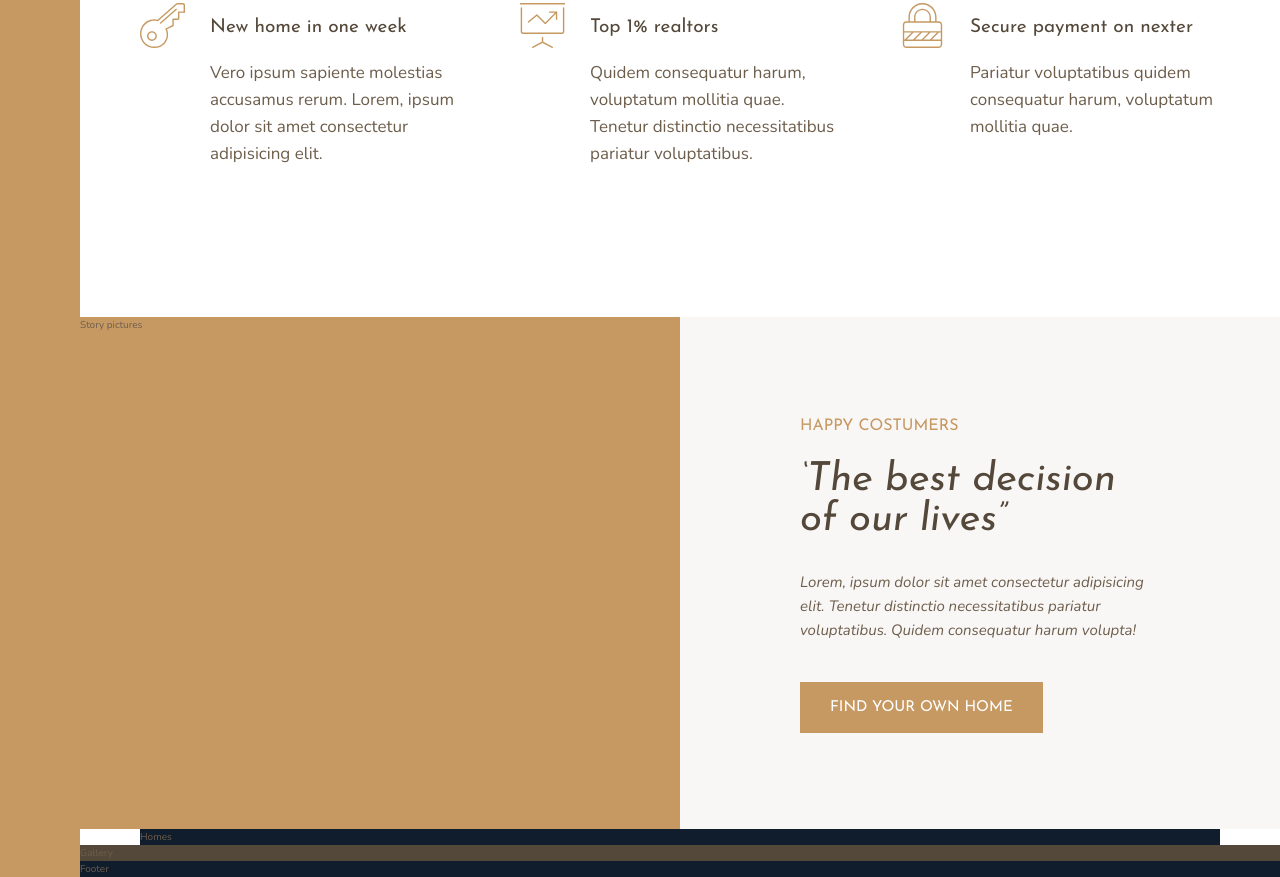
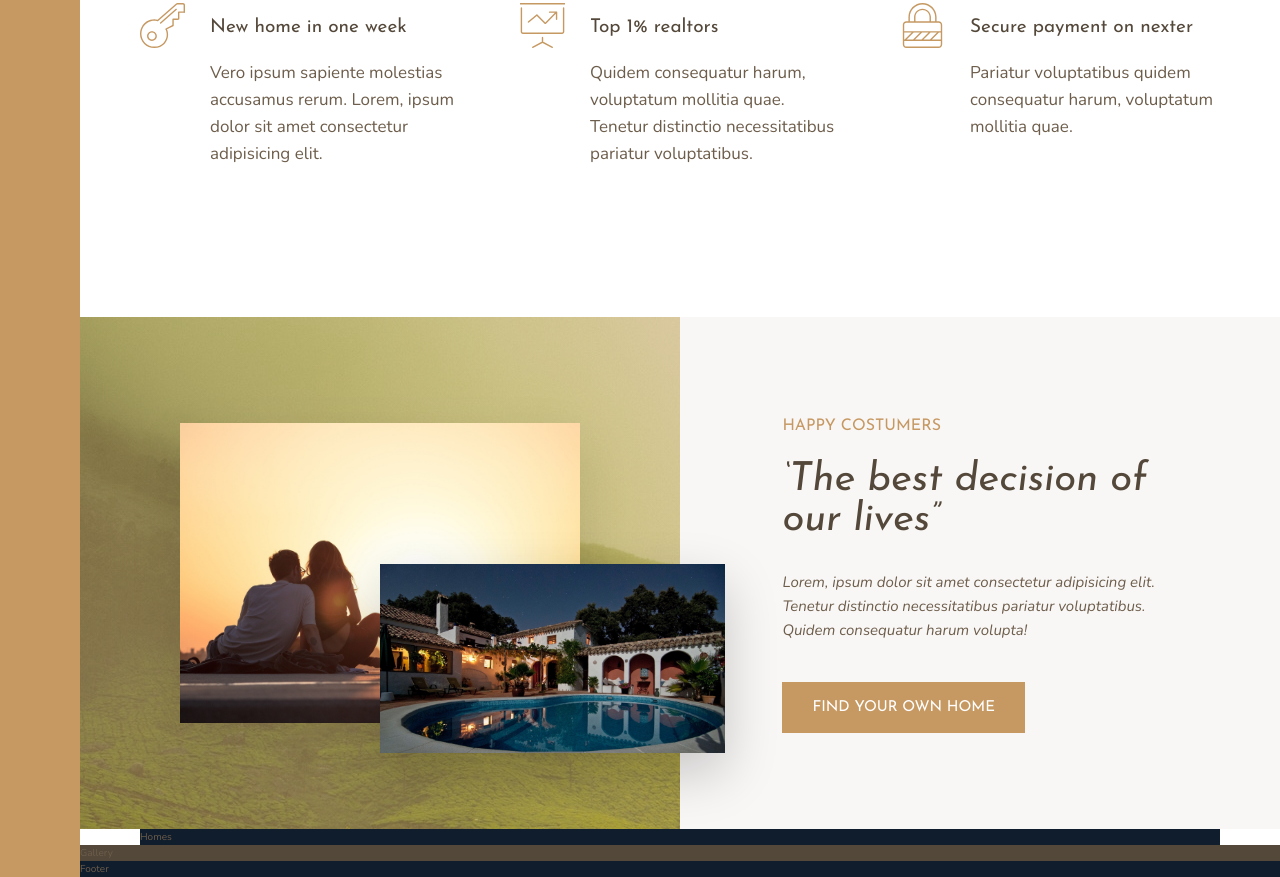
Before and after one commit to thiagocrux/nexter-landing-page, a website: page index.html in a window 1280 px wide. Shown: the part 991-1868 px from the top of the page. Drawn offline with nearby package versions, Linux system fonts and the light colour scheme.

Commit message:
After class 112 "Building the Story Section - Part 2"

```diff
--- a/index.html
+++ b/index.html
@@ -75,7 +75,8 @@
         </section>
 
         <div class="story__pictures">
-            Story pictures
+            <img src="img/story-1.jpeg" alt="Couple with new house" class="story__img--1">
+            <img src="img/story-2.jpeg" alt="New house" class="story__img--2">
         </div>
 
         <div class="story__content">
--- a/sass/_story.scss
+++ b/sass/_story.scss
@@ -2,13 +2,34 @@
     &__pictures {
         background-color: $color-primary;
         grid-column: full-start / col-end 4;
+        background-image: linear-gradient(rgba($color-primary, .5), rgba($color-primary, .5)), url(../img/back.jpg);
+
+        display: grid;
+        grid-template-rows: repeat(6, 1fr);
+        grid-template-columns: repeat(6, 1fr);
+        align-items: center;
+    }
+
+    &__img--1 {
+        width: 100%;
+        grid-row: 2 / 6;
+        grid-column: 2 / 6;
+        box-shadow: 0 2rem 5rem rgba(#000, .1);
+    }
+
+    &__img--2 {
+        width: 115%;
+        grid-row: 4 / 6;
+        grid-column: 4 / 7;
+        z-index: 20;
+        box-shadow: 0 2rem 5rem rgba(#000, .2);
     }
 
     &__content {
         background-color: $color-grey-light-1;
         grid-column: col-start 5 / full-end;
 
-        padding: 6rem 12rem;
+        padding: 6rem 8vw;
 
         /* display: flex;
         flex-direction: column;
```
Also changed, not shown: css/style.css.
